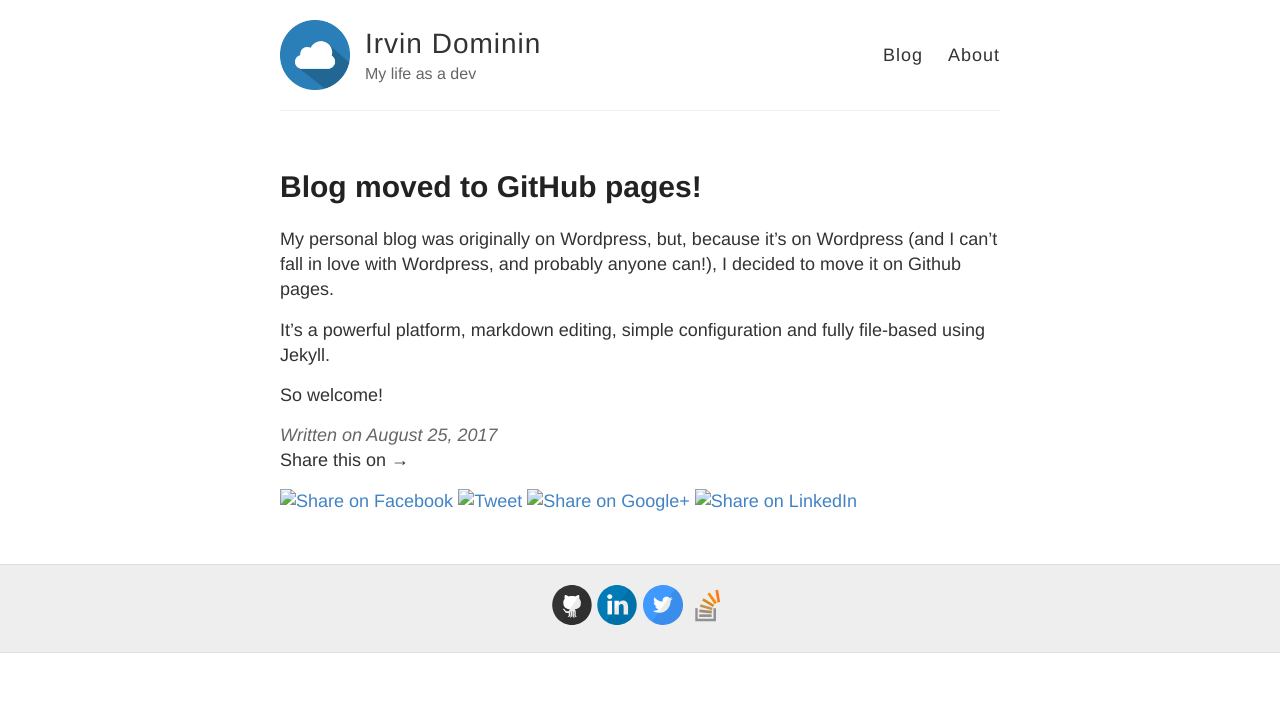
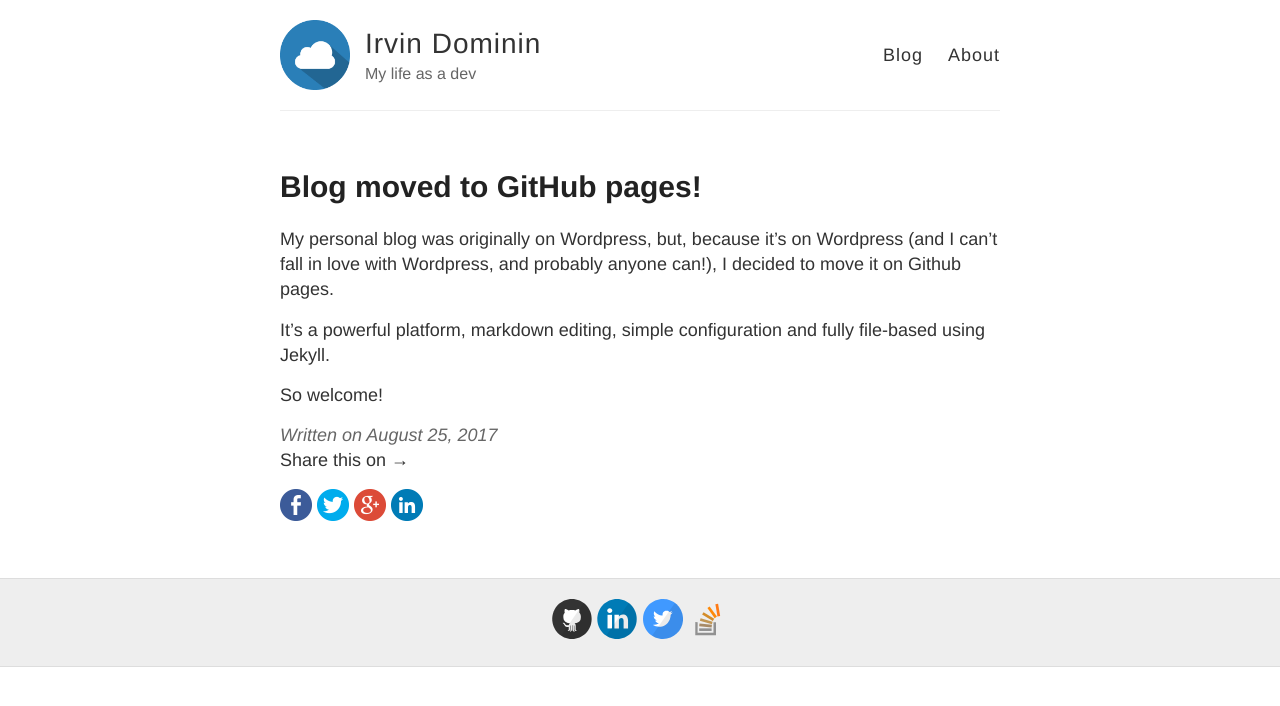
Before and after one commit to IrvinDominin/irvindominin.github.io, a Jekyll site: the page built from _posts/2017-8-25-Blog-Moved.md, in a window 1280 px wide. Shown: the top 706 px of the page. Built offline with Jekyll 4.4.1, drawn with Linux system fonts in a browser that asks for light colours; comment, search, counter and statistics services are not loaded.

Commit message:
Social media fix

```diff
--- a/_includes/share-page.html
+++ b/_includes/share-page.html
@@ -1,9 +1,9 @@
 <div class="share-page">
   Share this on &rarr;
   <ul class="share-buttons">
-    <li><a href="https://www.facebook.com/sharer/sharer.php?u=&t=" title="Share on Facebook" target="_blank" onclick="window.open('https://www.facebook.com/sharer/sharer.php?u=' + encodeURIComponent(document.URL) + '&t=' + encodeURIComponent(document.URL)); return false;"><img alt="Share on Facebook" src="images/flat_web_icon_set/color/Facebook.png" /></a></li>
-    <li><a href="https://twitter.com/intent/tweet?source=&text=:%20" target="_blank" title="Tweet" onclick="window.open('https://twitter.com/intent/tweet?text=' + encodeURIComponent(document.title) + ':%20'  + encodeURIComponent(document.URL)); return false;"><img alt="Tweet" src="images/flat_web_icon_set/color/Twitter.png" /></a></li>
-    <li><a href="https://plus.google.com/share?url=" target="_blank" title="Share on Google+" onclick="window.open('https://plus.google.com/share?url=' + encodeURIComponent(document.URL)); return false;"><img alt="Share on Google+" src="images/flat_web_icon_set/color/Google+.png" /></a></li>
-    <li><a href="http://www.linkedin.com/shareArticle?mini=true&url=&title=&summary=&source=" target="_blank" title="Share on LinkedIn" onclick="window.open('http://www.linkedin.com/shareArticle?mini=true&url=' + encodeURIComponent(document.URL) + '&title=' +  encodeURIComponent(document.title)); return false;"><img alt="Share on LinkedIn" src="images/flat_web_icon_set/color/LinkedIn.png" /></a></li>
+    <li><a href="https://www.facebook.com/sharer/sharer.php?u=&t=" title="Share on Facebook" target="_blank" onclick="window.open('https://www.facebook.com/sharer/sharer.php?u=' + encodeURIComponent(document.URL) + '&t=' + encodeURIComponent(document.URL)); return false;"><img alt="Share on Facebook" src="/images/flat_web_icon_set/color/Facebook.png" /></a></li>
+    <li><a href="https://twitter.com/intent/tweet?source=&text=:%20" target="_blank" title="Tweet" onclick="window.open('https://twitter.com/intent/tweet?text=' + encodeURIComponent(document.title) + ':%20'  + encodeURIComponent(document.URL)); return false;"><img alt="Tweet" src="/images/flat_web_icon_set/color/Twitter.png" /></a></li>
+    <li><a href="https://plus.google.com/share?url=" target="_blank" title="Share on Google+" onclick="window.open('https://plus.google.com/share?url=' + encodeURIComponent(document.URL)); return false;"><img alt="Share on Google+" src="/images/flat_web_icon_set/color/Google+.png" /></a></li>
+    <li><a href="http://www.linkedin.com/shareArticle?mini=true&url=&title=&summary=&source=" target="_blank" title="Share on LinkedIn" onclick="window.open('http://www.linkedin.com/shareArticle?mini=true&url=' + encodeURIComponent(document.URL) + '&title=' +  encodeURIComponent(document.title)); return false;"><img alt="Share on LinkedIn" src="/images/flat_web_icon_set/color/LinkedIn.png" /></a></li>
   </ul>
 </div>
--- a/style.scss
+++ b/style.scss
@@ -283,11 +283,6 @@ footer {
   text-align: center;
 }
 
-// Settled on moving the import of syntax highlighting to the bottom of the CSS
-// ... Otherwise it really bloats up the top of the CSS file and makes it difficult to find the start
-@import "highlights";
-@import "svg-icons";
-
 ul.share-buttons{
   list-style: none;
   padding: 0;
@@ -307,3 +302,8 @@ ul.share-buttons .sr-only{
   width: 1px;
   overflow: hidden;
 }
+
+// Settled on moving the import of syntax highlighting to the bottom of the CSS
+// ... Otherwise it really bloats up the top of the CSS file and makes it difficult to find the start
+@import "highlights";
+@import "svg-icons";
```
